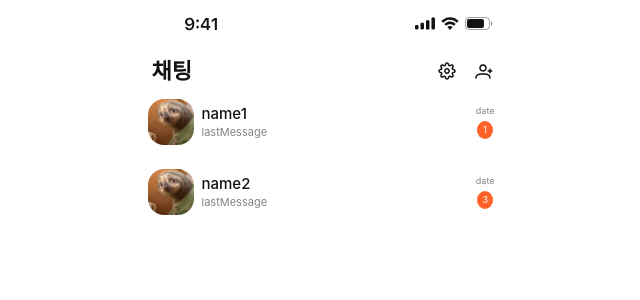
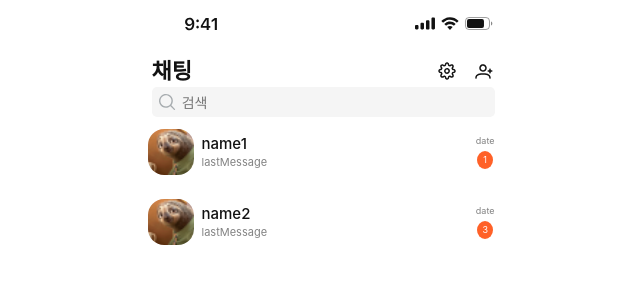
Before and after one commit to CEOS-Developers/react-messenger-19th, a React (Create React App) app: page /chattinglist in a window 1280 px wide. Shown: the top 300 px of the page, without its empty margins (317-957 px from the left). Built offline with nearby package versions, Linux system fonts and the light colour scheme; a web font is replaced by a local one.

Commit message:
feat: input 컴포넌트 구현

```diff
--- /dev/null
+++ b/src/components/Input.tsx
@@ -0,0 +1,34 @@
+import styled from 'styled-components';
+import theme from '@styles/theme';
+import { ReactComponent as SearchSvg } from '@assets/svg/search.svg';
+
+export default function Input() {
+  return <InputContainer>
+    <SearchSvg />
+    <InputStyle type="text" placeholder="검색" />
+  </InputContainer>;
+}
+
+const InputContainer = styled.div`
+  height: 30px;
+  display: flex;
+  align-items: center;
+  padding: 0 4px;
+  gap: 4px;
+  background-color: ${theme.colors.gray_5};
+  margin: 0 16px;
+  border-radius: 5px;
+  flex-shrink: 1;
+`;
+
+const InputStyle = styled.input`
+  width: 100%;
+  height: 100%;
+  border: none;
+  font-size: ${theme.textStyles.body1_1.font_size};
+  line-height: ${theme.textStyles.body1_1.line_height};
+  font-weight: ${theme.textStyles.body1_1.font_weight};
+  color: ${theme.colors.black};
+  background-color: ${theme.colors.gray_5};
+  outline: none;
+`;
--- a/src/pages/ChattingListPage/ChattingListPage.tsx
+++ b/src/pages/ChattingListPage/ChattingListPage.tsx
@@ -4,6 +4,7 @@ import Pic from '@assets/img/pic.png';
 import StatusBox from '@components/StatusBox';
 import ChatCard from './components/ChatCard';
 import MainHeader from '@components/MainHeader';
+import Input from '@components/Input';
 
 const DUMMYChatCards: ChatCardProps[] = [
   {
@@ -27,6 +28,7 @@ export default function ChattingListPage() {
     <ChattingListContainer>
       <StatusBox />
       <MainHeader title="채팅" />
+      <Input />
       {DUMMYChatCards.map((chatCard, index) => (
         <ChatCard key={index} {...chatCard} />
       ))}
```
Also changed, not shown: src/assets/svg/search.svg.
